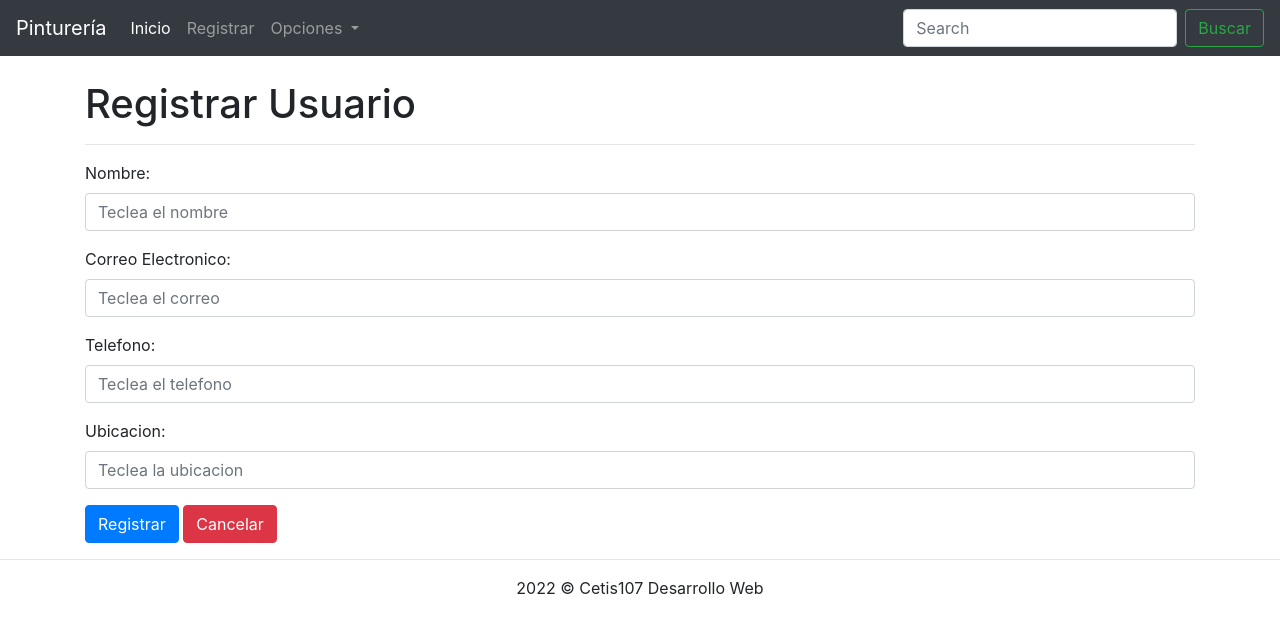
After one commit to G-Caro777/pintureria_parcial2, a PHP site: page /ActualizarRegistro.php?id=1 in a window 1280 px wide. The commit adds this page. Shown: the top 634 px of the page. Run offline with PHP 8.4, Linux system fonts and the light colour scheme; data that the repository does not hold is empty.

Commit message:
Add files via upload

```diff
--- /dev/null
+++ b/ProyectoWebDatos/ActualizarRegistro.php
@@ -0,0 +1,62 @@
+<!DOCTYPE html>
+<html lang="en">
+<head>
+    <meta charset="UTF-8">
+    <meta http-equiv="X-UA-Compatible" content="IE=edge">
+    <meta name="viewport" content="width=device-width, initial-scale=1.0">
+    <title>Pintureria El Zorro</title>
+    <link rel="stylesheet" href="css/bootstrap.css">
+    <script src="js/jquery-3.6.1.js"></script>
+</head>
+<body>
+
+    <?php
+    include 'Conexion.php';
+    $id = $_GET["id"];
+    $sql = "SELECT * FROM usuarios WHERE id=" . $id;
+    $resultado = $conexion->query($sql);
+    $registro = $resultado->fetch_assoc();
+    ?>
+    <?php include 'menu.php'; ?>
+    <br>
+    <div class="container">
+        <div class="row">
+            <div class="col-12">
+            <h1>Registrar Usuario</h1><hr>
+                <form method="post" action="guardarRegistro.php">
+                    <input name="id" type="hidden" value="<?php echo $registro["id"]; ?>">
+                    <div class="form-group">
+                        <label for="">Nombre:</label>
+                        <input value="<?php echo $registro["nombre"]; ?>" type="text" class="form-control" name="nombre" placeholder="Teclea el nombre">
+                    </div>
+
+                    <div class="form-group">
+                        <label for="">Correo Electronico:</label>
+                        <input value="<?php echo $registro["correo"]; ?>" type="text" class="form-control" name="correo" placeholder="Teclea el correo">
+                    </div>
+
+                    <div class="form-group">
+                        <label for="">Telefono:</label>
+                        <input value="<?php echo $registro["telefono"]; ?>" type="number" class="form-control" name="telefono" placeholder="Teclea el telefono">
+                    </div>
+
+                    <div class="form-group">
+                        <label for="">Ubicacion:</label>
+                        <input value="<?php echo $registro["ubicacion"]; ?>" type="text" class="form-control" name="ubicacion" placeholder="Teclea la ubicacion">
+                    </div>
+                    <div>
+                        <input type="submit" class="btn btn-primary" value="Registrar">
+                        <a href="ConsultarDatos.php" class="btn btn-danger">Cancelar</a>
+                    </div>
+                </form>
+            </div>
+        </div>
+    </div>
+    <footer class="text-center">
+        <hr>
+        2022 &copy; Cetis107 Desarrollo Web
+    </footer>
+    <script src="js/bootstrap.js"></script>
+
+</body>
+</html>
--- /dev/null
+++ b/ProyectoWebDatos/Conexion.php
@@ -0,0 +1,14 @@
+<?php
+
+    $server = "localhost";
+    $user = "root";
+    $password = "";
+    $database = "Pintureria_El_Zorro";
+
+    $conexion = new mysqli($server, $user, $password, $database);
+
+    if($conexion->connect_error){
+        die("Falló la conexión: " . $conexion->connect_error);
+    }
+
+?>
--- /dev/null
+++ b/ProyectoWebDatos/menu.php
@@ -0,0 +1,33 @@
+<nav class="navbar navbar-expand-lg navbar-dark bg-dark">
+        <a class="navbar-brand" href="#">Pinturería</a>
+        <button class="navbar-toggler" type="button" data-toggle="collapse" data-target="#navbarSupportedContent" aria-controls="navbarSupportedContent" aria-expanded="false" aria-label="Toggle navigation">
+          <span class="navbar-toggler-icon"></span>
+        </button>
+
+        <div class="collapse navbar-collapse" id="navbarSupportedContent">
+          <ul class="navbar-nav mr-auto">
+            <li class="nav-item active">
+              <a class="nav-link" href="index.php">Inicio <span class="sr-only">(current)</span></a>
+            </li>
+            <li class="nav-item">
+              <a class="nav-link" href="RegistraDatos.php">Registrar</a>
+            </li>
+            <li class="nav-item dropdown">
+              <a class="nav-link dropdown-toggle" href="#" role="button" data-toggle="dropdown" aria-expanded="false">
+                Opciones
+              </a>
+              <div class="dropdown-menu">
+                <a class="dropdown-item" href="index.php">Inicio</a>
+                <a class="dropdown-item" href="RegistraDatos.php">Registrar</a>
+                <div class="dropdown-divider"></div>
+                <a class="dropdown-item" href="ConsultarDatos.php">Consultar</a>
+              </div>
+            </li>
+
+          </ul>
+          <form class="form-inline my-2 my-lg-0">
+            <input class="form-control mr-sm-2" type="search" placeholder="Search" aria-label="Search">
+            <button class="btn btn-outline-success my-2 my-sm-0" type="submit">Buscar</button>
+          </form>
+        </div>
+      </nav>
```
Also changed, not shown: ProyectoWebDatos/ConsultarDatos.php (+17 -5 lines), ProyectoWebDatos/EliminarRegistro.php (added, +17 -0 lines), ProyectoWebDatos/GuardarDatos.php (+6 -4 lines), ProyectoWebDatos/GuardarRegistro.php (+6 -4 lines), ProyectoWebDatos/RegistraDatos.php (+4 -3 lines), ProyectoWebDatos/index.php (added, +41 -0 lines).
